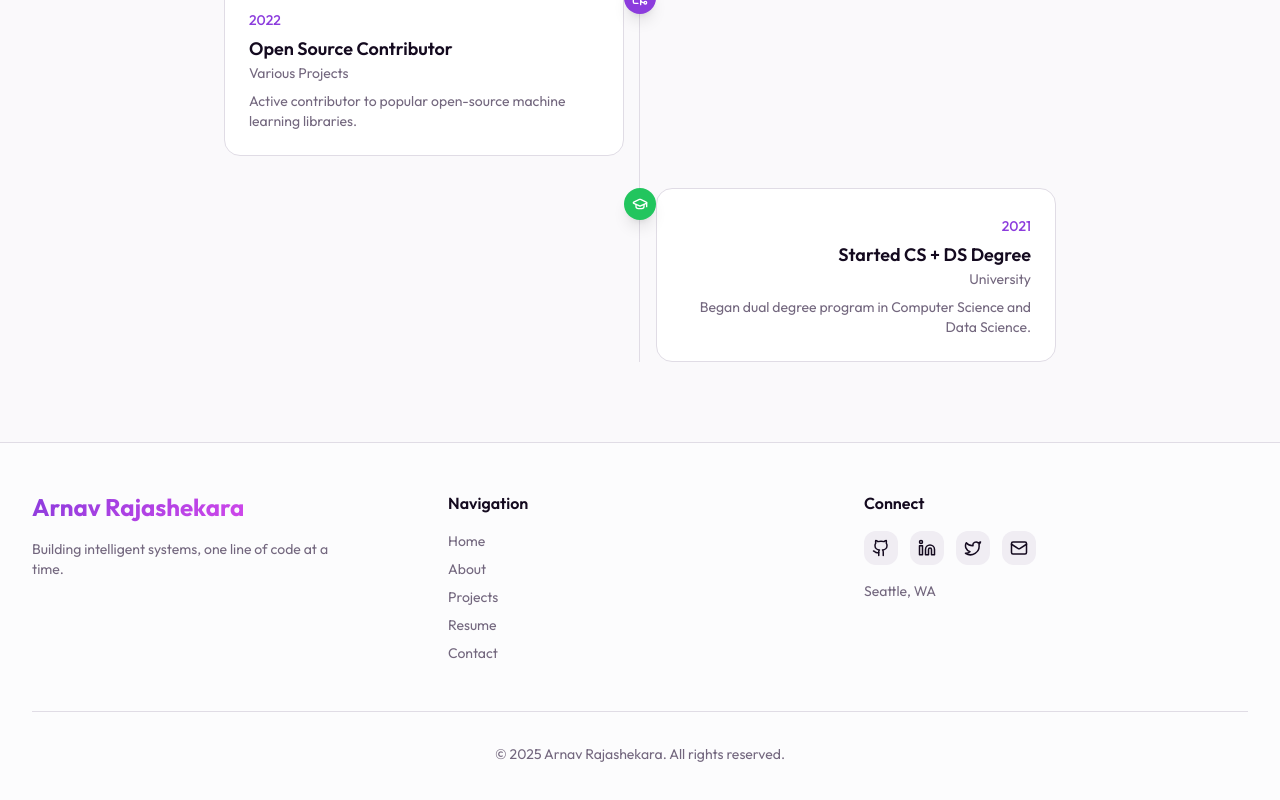
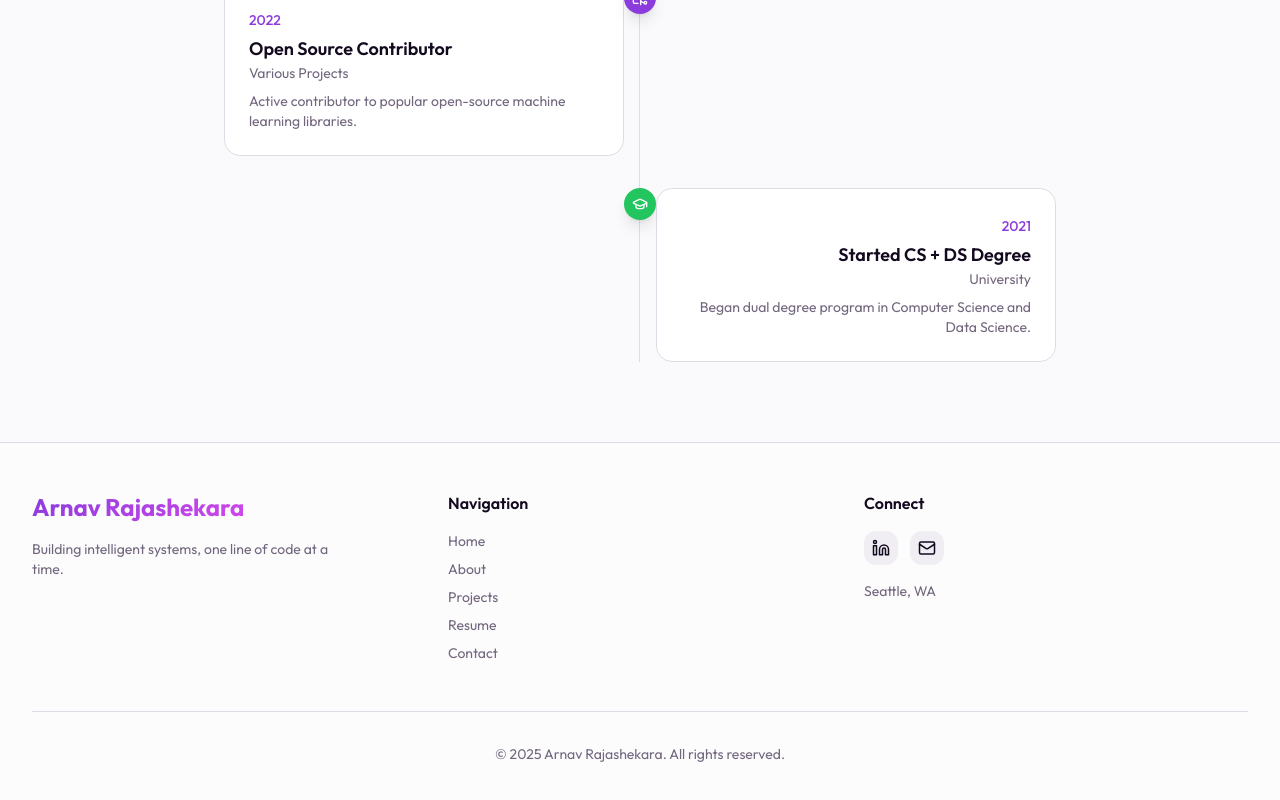
Before and after one commit to araja7/arnav_rajashekara_portfolio, a React (Vite) app: page /about in a window 1280 px wide. Shown: the part 1920-2720 px from the top of the page. Built offline with nearby package versions, Linux system fonts and the light colour scheme; the HTML template or start-up script is replaced by a standard one.

Commit message:
Remove GitHub and Twitter icons from footer
Removed GitHub and Twitter social icons from the footer.

```diff
--- a/src/components/layout/Footer.tsx
+++ b/src/components/layout/Footer.tsx
@@ -6,9 +6,7 @@ export function Footer() {
   const currentYear = new Date().getFullYear();
 
   const socialIcons = [
-    { href: socialLinks.github, icon: Github, label: "GitHub" },
     { href: socialLinks.linkedin, icon: Linkedin, label: "LinkedIn" },
-    { href: socialLinks.twitter, icon: Twitter, label: "Twitter" },
     { href: socialLinks.email, icon: Mail, label: "Email" },
   ];
 
```
